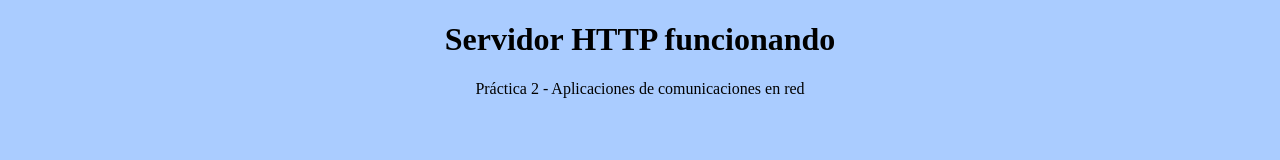
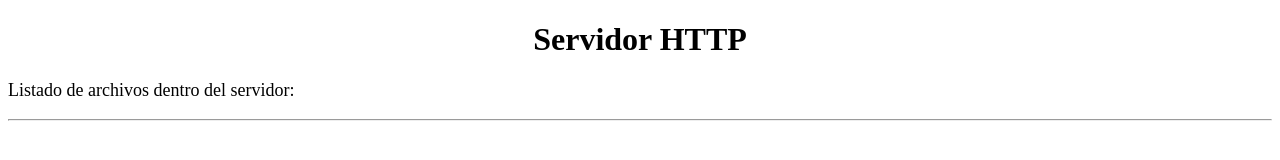
Before and after one commit to devixthor/Aplicaciones-de-comunicaciones-en-red, a plain HTML site: page Practica2_Servidor_HTTP/Recursos_Servidor/index.html in a window 1280 px wide. Drawn offline with Linux system fonts and the light colour scheme.

Commit message:
Poblado de archivos mediante peticiones en POSTMAN y mejora visual en archivo index

```diff
--- a/Practica2_Servidor_HTTP/Recursos_Servidor/index.html
+++ b/Practica2_Servidor_HTTP/Recursos_Servidor/index.html
@@ -1,13 +1,18 @@
 <!DOCTYPE html>
 <html lang="es">
 <head>
+    <link rel="icon" href="favicon.ico" type="image/x-icon">
     <meta charset="UTF-8">
     <title>Servidor HTTP - Práctica 2</title>
 </head>
-<body bgcolor="#AACCFF">
-    <center>
-        <h1>Servidor HTTP funcionando</h1>
-        <p>Práctica 2 - Aplicaciones de comunicaciones en red</p>
-    </center>
+<body>
+<center style="font-weight: bold">
+    <h1>Servidor HTTP</h1>
+</center>
+<p style="font-size: large">Listado de archivos dentro del servidor:</p>
+<hr>
+<ul>
+    <!-- LISTA_ARCHIVOS -->
+</ul>
 </body>
 </html>
```
Also changed, not shown: Practica2_Servidor_HTTP/Recursos_Servidor/Archivo_Generado1.txt (added), Practica2_Servidor_HTTP/Recursos_Servidor/favicon.ico (added), Practica2_Servidor_HTTP/Recursos_Servidor/prueba.txt (deleted).
